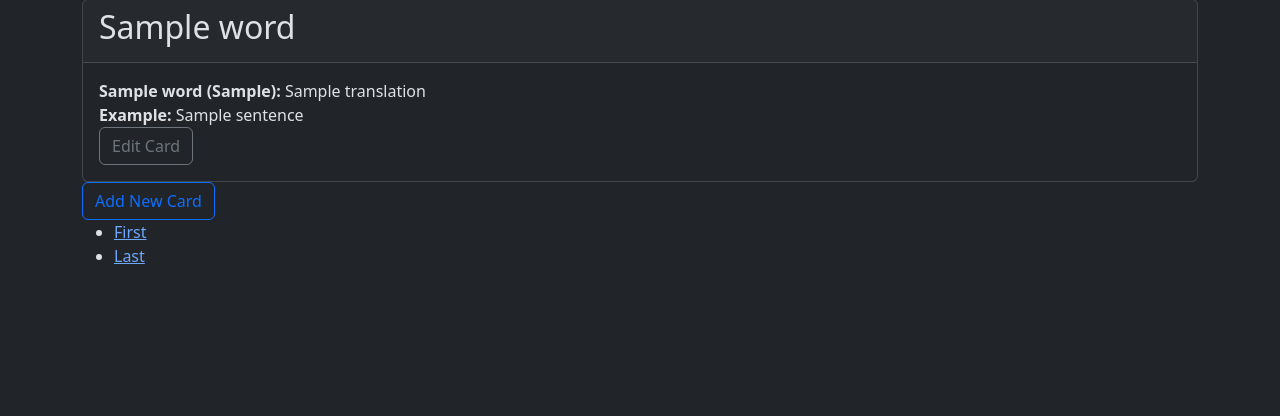
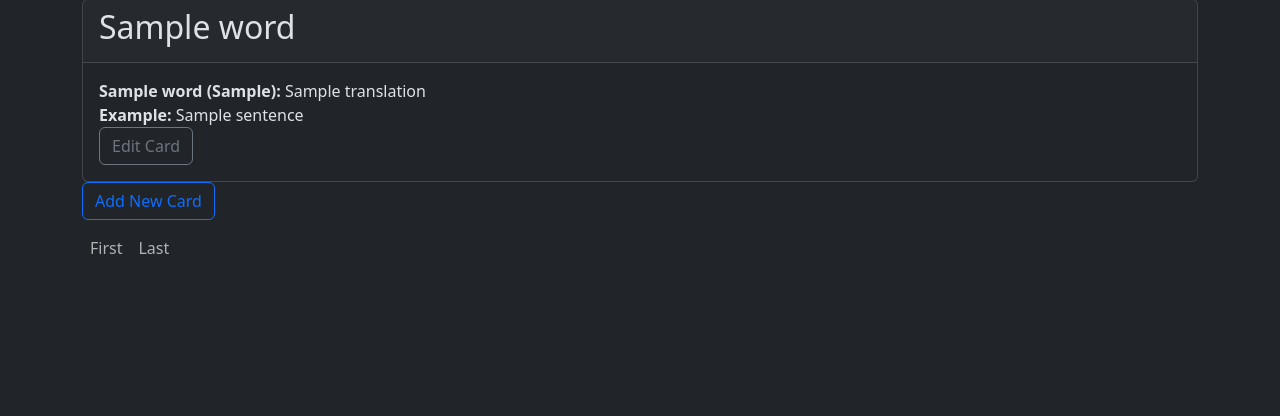
Before and after one commit to dstilesr/flashy-card, a Python web app: template app/templates/card-list.html.jinja2 in a window 1280 px wide. Shown: the part 113-529 px from the top of the page. Run offline with Jinja, Linux system fonts and the light colour scheme; the template is opened without the code that fills it: most values are stand-ins (such as "Sample title", 1, 10 or a date in 2020).

Commit message:
Fix pagination nav styles

```diff
--- a/app/templates/macros.jinja2
+++ b/app/templates/macros.jinja2
@@ -1,22 +1,22 @@
 {% macro pagination(link, page=1, total_pages=1) -%}
 <div class="container-md">
-    <nav class="navbar-expand-lg">
-        <ul class="navbar-nave">
-            <li class="navbar-item">
-                <a class="navbar-link" href="{{ link }}?page=1">First</a>
+    <nav class="navbar navbar-expand-lg">
+        <ul class="navbar-nav">
+            <li class="nav-item">
+                <a class="nav-link" href="{{ link }}?page=1">First</a>
             </li>
             {%- if page > 1 %}
-            <li class="navbar-item">
-                <a class="navbar-link" href="{{ link }}?page={{ page - 1 }}">Previous</a>
+            <li class="nav-item">
+                <a class="nav-link" href="{{ link }}?page={{ page - 1 }}">Previous</a>
             </li>
             {% endif -%}
             {%- if page < total_pages %}
-            <li class="navbar-item">
-                <a class="navbar-link" href="{{ link }}?page={{ page + 1 }}">Next</a>
+            <li class="nav-item">
+                <a class="nav-link" href="{{ link }}?page={{ page + 1 }}">Next</a>
             </li>
             {% endif -%}
-            <li class="navbar-item">
-                <a class="navbar-link" href="{{ link }}?page={{ total_pages }}">Last</a>
+            <li class="nav-item">
+                <a class="nav-link" href="{{ link }}?page={{ total_pages }}">Last</a>
             </li>
         </ul>
     </nav>
```
